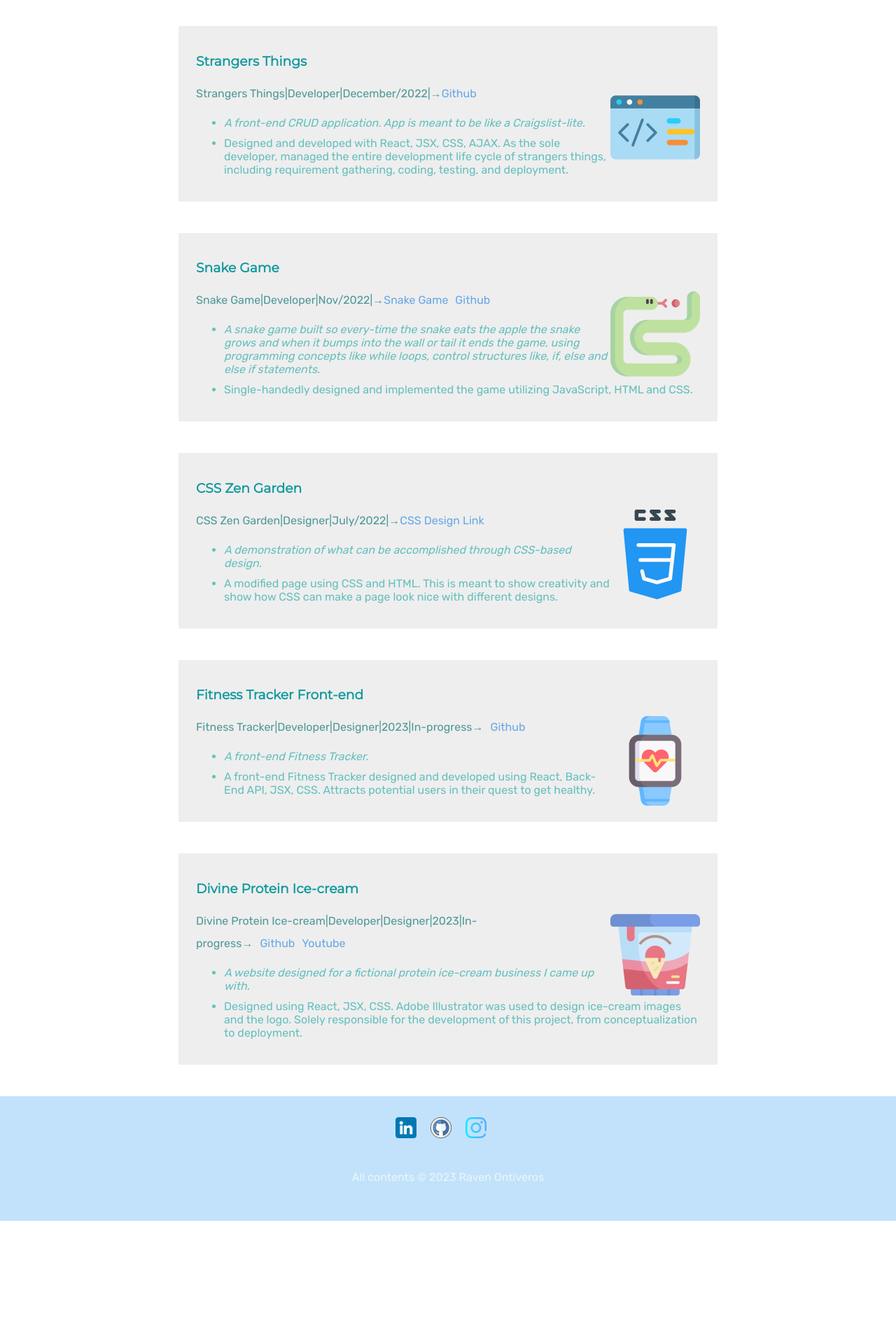
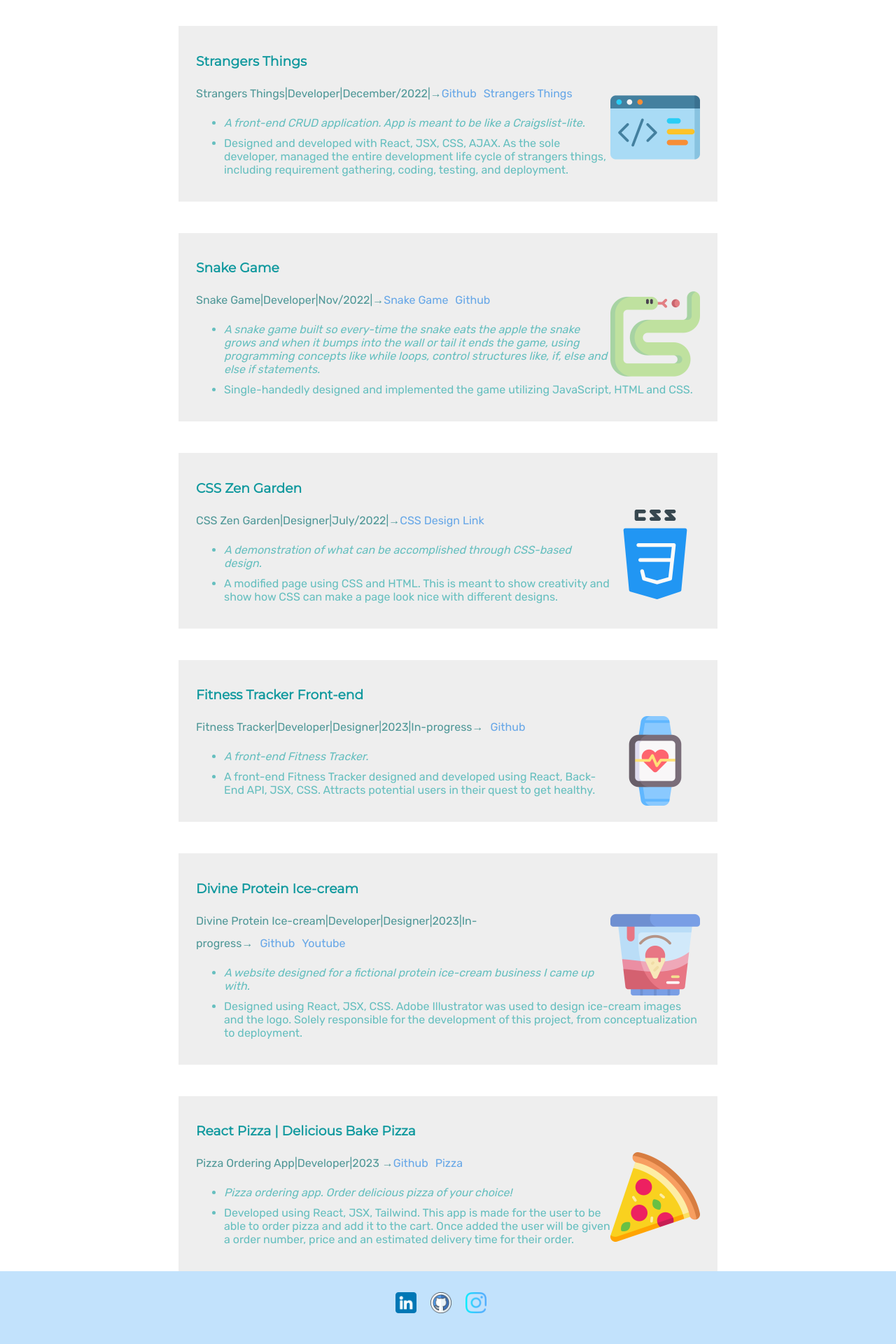
Before and after one commit to RaveBlue/mysite, a React (Create React App) app: page /Portfolio in a window 1280 px wide. Shown: the part 1340-3260 px from the top of the page at 70% size. Before the commit the page ends 3084 px from the top, so only its background shows below. Built offline with nearby package versions, Linux system fonts and the light colour scheme.

Commit message:
project added

```diff
--- a/src/components/Portfolio.js
+++ b/src/components/Portfolio.js
@@ -10,6 +10,7 @@ import smoothie from "./smoothie.png";
 import snake from "./snake.png";
 import css from "./css.png";
 import flashcard from "./flashcard.png";
+import pizza from "./pizza.png";
 
 const Portfolio = () => {
   return (
@@ -135,6 +136,13 @@ const Portfolio = () => {
             target="_blank"
           >
             Github
+          </Link>
+          <Link
+            className="weblink1"
+            to="https://strangers-things-21.netlify.app"
+            target="_blank"
+          >
+            Strangers Things
           </Link>
         </p>
         <ul>
@@ -264,6 +272,40 @@ const Portfolio = () => {
           </li>
         </ul>
       </article>
+      <article class="featured">
+        <h3>React Pizza | Delicious Bake Pizza</h3>
+
+        <img class="image" src={pizza} alt="coding icon" />
+        <p className="select1">
+          Pizza Ordering App|Developer|2023 &rarr;
+          <Link
+            className="weblink"
+            to="https://github.com/RaveBlue/React-Pizza.git"
+            target="_blank"
+          >
+            Github
+          </Link>
+          <Link
+            className="weblink1"
+            to="https://react-pizza-21.netlify.app"
+            target="_blank"
+            rel="noopener noreferrer"
+          >
+            Pizza
+          </Link>
+        </p>
+        <ul>
+          <li className="description">
+            Pizza ordering app. Order delicious pizza of your choice!
+          </li>
+          <li className="description3">
+            Developed using React, JSX, Tailwind. This app is made for the user
+            to be able to order pizza and add it to the cart. Once added the
+            user will be given a order number, price and an estimated delivery
+            time for their order.
+          </li>
+        </ul>
+      </article>
     </div>
   );
 };
```
Also changed, not shown: src/components/pizza.png (added).
